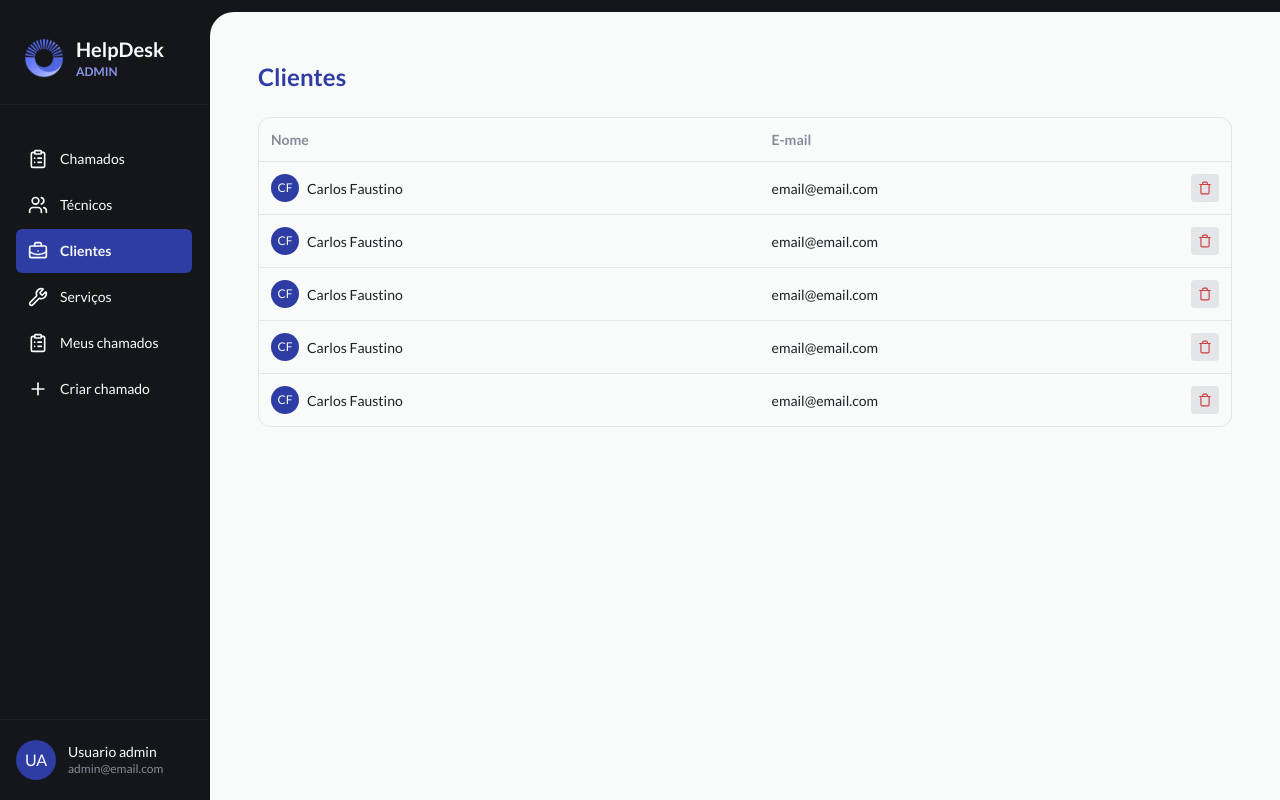
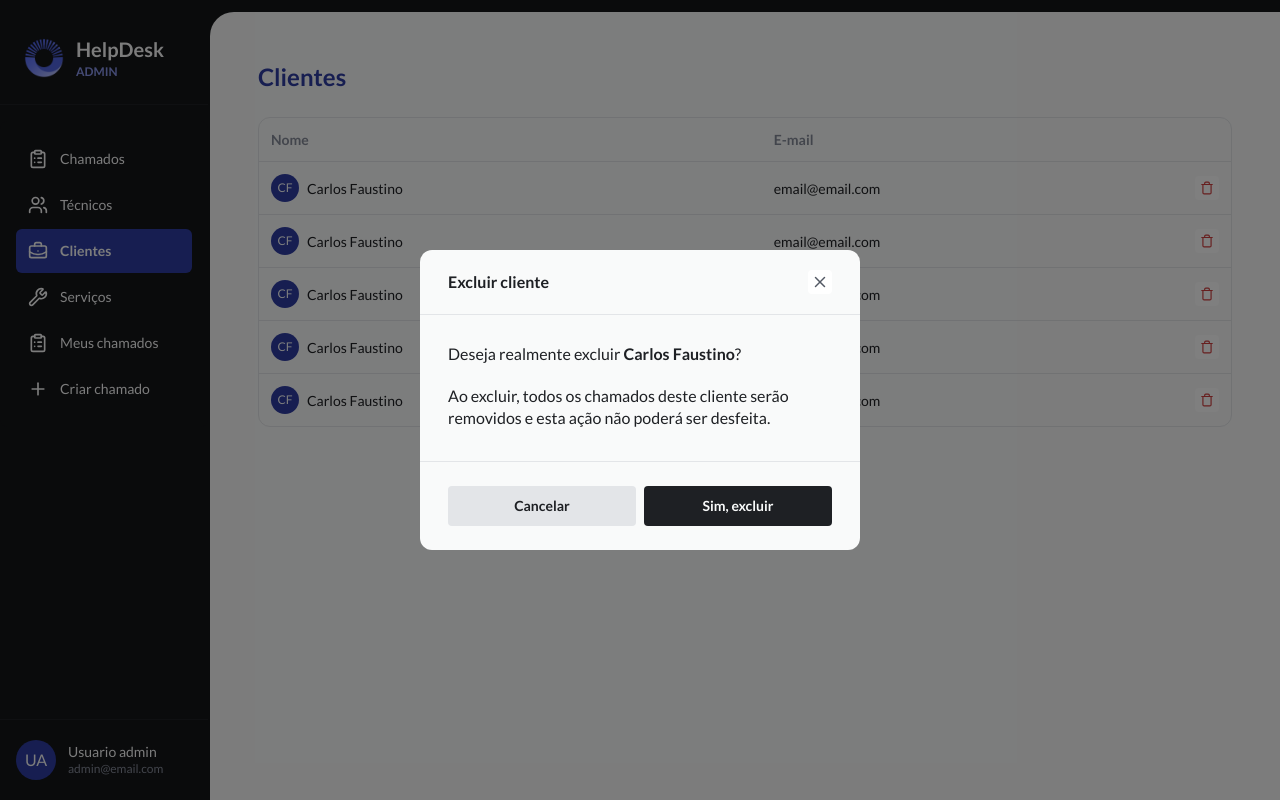
Before and after one commit to carlos-hfc/help-desk, a React (Vite) app in the folder web/: page /clients in a window 1280 px wide. Both pictures are taken after a click on the button 1205 px from the left and 188 px from the top of the page. Built offline with nearby package versions, Linux system fonts and the light colour scheme.

Commit message:
feat: add delete client dialog

```diff
--- a/web/src/pages/clients/clients-table-row.tsx
+++ b/web/src/pages/clients/clients-table-row.tsx
@@ -2,24 +2,33 @@ import { TrashIcon } from "lucide-react"
 
 import { Avatar } from "@/components/avatar"
 import { Button } from "@/components/button"
+import { Dialog, DialogTrigger } from "@/components/dialog"
 import { TableCell, TableRow } from "@/components/table"
+
+import { DialogDeleteClient } from "./dialog-delete-client"
 
 export function ClientsTableRow() {
   return (
+    <Dialog>
       <TableRow>
         <TableCell>
           <Avatar name="Carlos Faustino" />
         </TableCell>
         <TableCell>email@email.com</TableCell>
         <TableCell>
+          <DialogTrigger asChild>
             <Button
-          variant="secondary"
+              variant="link"
               size="sm"
               icon
             >
               <TrashIcon className="text-feedback-danger" />
             </Button>
+          </DialogTrigger>
         </TableCell>
       </TableRow>
+
+      <DialogDeleteClient />
+    </Dialog>
   )
 }
--- /dev/null
+++ b/web/src/pages/clients/dialog-delete-client.tsx
@@ -0,0 +1,38 @@
+import { Button } from "@/components/button"
+import {
+  DialogBody,
+  DialogClose,
+  DialogContent,
+  DialogDescription,
+  DialogFooter,
+  DialogHeader,
+  DialogTitle,
+} from "@/components/dialog"
+
+export function DialogDeleteClient() {
+  return (
+    <DialogContent>
+      <DialogHeader>
+        <DialogTitle>Excluir cliente</DialogTitle>
+      </DialogHeader>
+
+      <DialogBody className="space-y-5">
+        <p>
+          Deseja realmente excluir <strong>Carlos Faustino</strong>?
+        </p>
+
+        <DialogDescription>
+          Ao excluir, todos os chamados deste cliente serão removidos e esta
+          ação não poderá ser desfeita.
+        </DialogDescription>
+      </DialogBody>
+
+      <DialogFooter>
+        <DialogClose asChild>
+          <Button variant="secondary">Cancelar</Button>
+        </DialogClose>
+        <Button>Sim, excluir</Button>
+      </DialogFooter>
+    </DialogContent>
+  )
+}
```
Lines whose indentation alone changed are shown as unchanged.
